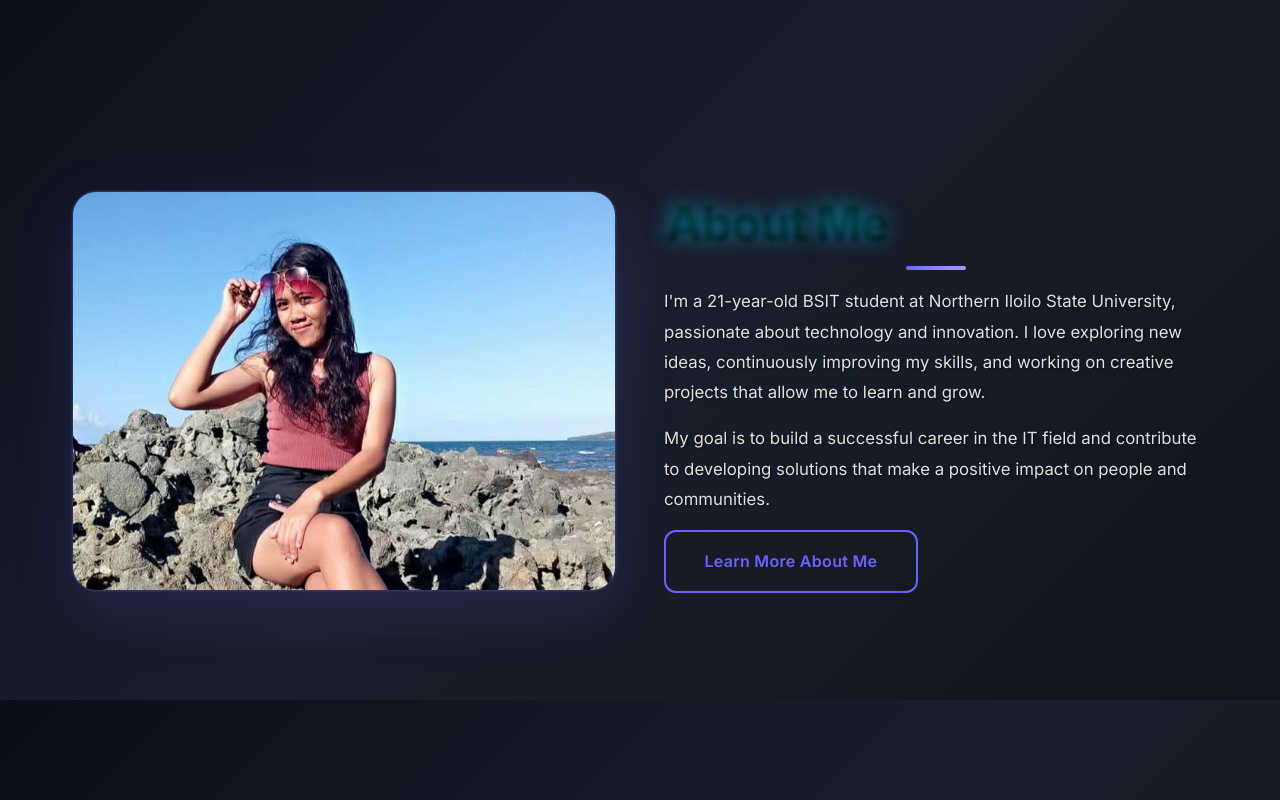
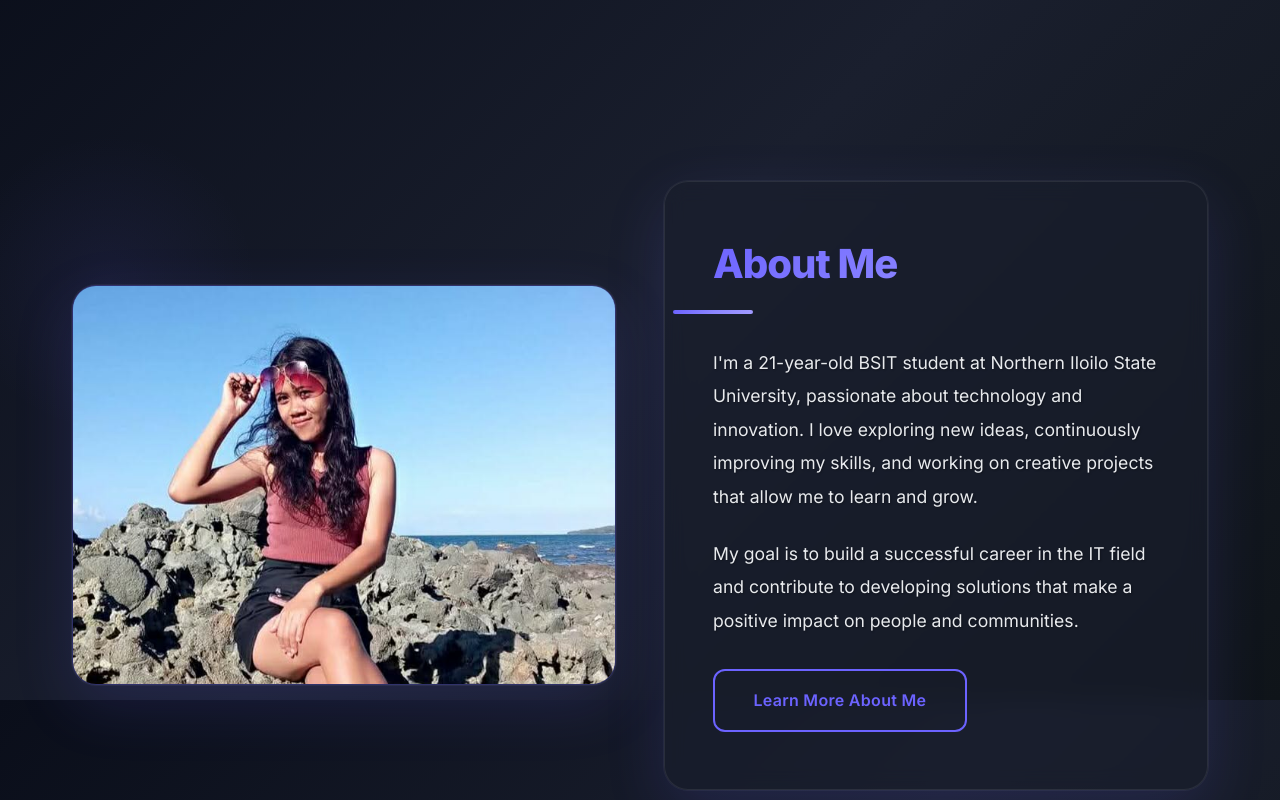
Before and after one commit to 00HIVE00/renalyn, a plain HTML site: page index.html in a window 1280 px wide. Shown: the part 900-1700 px from the top of the page. Drawn offline with Linux system fonts and the light colour scheme; a script that the page names is missing.

```diff
--- a/style.css
+++ b/style.css
@@ -1002,6 +1002,19 @@
 .about-preview {
     margin: 4rem 0;
     padding: 3rem 0;
+    position: relative;
+}
+
+.about-preview::before {
+    content: '';
+    position: absolute;
+    top: 0;
+    left: -10%;
+    width: 300px;
+    height: 300px;
+    background: radial-gradient(circle, rgba(108, 99, 255, 0.08) 0%, transparent 70%);
+    border-radius: 50%;
+    pointer-events: none;
 }
 
 .about-preview-content {
@@ -1011,23 +1024,52 @@
     align-items: center;
 }
 
+.about-preview-text {
+    background: rgba(26, 31, 46, 0.6);
+    backdrop-filter: blur(10px);
+    padding: 3rem;
+    border-radius: 24px;
+    border: 1px solid rgba(255, 255, 255, 0.08);
+    box-shadow: var(--shadow-elegant);
+}
+
 .about-preview-text h2 {
     text-align: left;
-    margin-bottom: 1.5rem;
-    clip-path: none;
-    background: transparent;
-    border: none;
-    padding: 0;
-    color: var(--primary);
-    text-shadow: 0 0 20px rgba(0, 217, 255, 0.5), 2px 2px 4px rgba(0, 0, 0, 0.8);
+    margin-bottom: 2rem;
+    background: var(--gradient-1);
+    -webkit-background-clip: text;
+    -webkit-text-fill-color: transparent;
+    background-clip: text;
+    font-weight: 800;
+    font-size: clamp(2rem, 3.5vw, 2.5rem);
+    letter-spacing: -1px;
+    position: relative;
+    display: inline-block;
+    padding-bottom: 1rem;
+}
+
+.about-preview-text h2::after {
+    content: '';
+    position: absolute;
+    bottom: 0;
+    left: 0;
+    width: 80px;
+    height: 4px;
+    background: var(--gradient-1);
+    border-radius: 2px;
 }
 
 .about-preview-text p {
-    margin-bottom: 1rem;
-    color: #E0E0E0;
-    line-height: 1.8;
-    text-shadow: 1px 1px 2px rgba(0, 0, 0, 0.5);
-    font-size: 1.05rem;
+    margin-bottom: 1.5rem;
+    color: #E8EAED;
+    line-height: 1.9;
+    font-size: 1.1rem;
+    font-weight: 400;
+    text-shadow: 1px 1px 2px rgba(0, 0, 0, 0.3);
+}
+
+.about-preview-text p:last-of-type {
+    margin-bottom: 2rem;
 }
 
 .about-preview-image {
```
